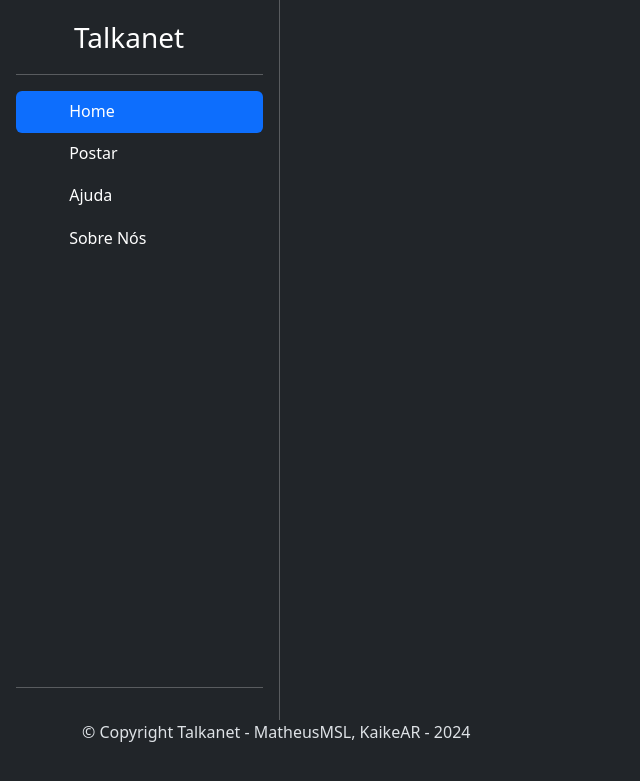
After one commit to Teteu3511/Talkanet, a PHP site: page /index.php in a window 1280 px wide. The commit adds this page. Shown: the top 781 px of the page, without its empty margins (0-640 px from the left). Run offline with PHP 8.4, Linux system fonts and the light colour scheme.

Commit message:
Commiting changes

```diff
--- a/config/connection.php
+++ b/config/connection.php
@@ -1,7 +1,7 @@
 <?php
 
     $host = "localhost";
-    $dbname = "agenda";
+    $dbname = "tcc-talkanet";
     $user = "root";
     $pass = "";
 
--- a/css/style.css
+++ b/css/style.css
@@ -1,58 +1,19 @@
-* {
-    box-sizing: border-box;
-    font-family: -apple-system, BlinkMacSystemFont, "segoe ui", roboto, oxygen, ubuntu, cantarell, "fira sans", "droid sans", "helvetica neue", Arial, sans-serif;
-    font-size: 16px;
+.wrapper {
+
+
+
 }
-body {
-    background-color: #435165;
+
+#sidebar {
+
+    height: 90vh;
+    border-right: 1px solid rgb(89, 92, 95);
+    grid-area: sidebar;
+
 }
-.login {
-    width: 400px;
-    background-color: #ffffff;
-    box-shadow: 0 0 9px 0 rgba(0, 0, 0, 0.3);
-    margin: 100px auto;
+
+.nav-link:hover {
+
+    background-color: rgb(67, 69, 70);
+
 }
-.login h1 {
-    text-align: center;
-    color: #5b6574;
-    font-size: 24px;
-    padding: 20px 0 20px 0;
-    border-bottom: 1px solid #dee0e4;
-}
-.login form {
-    display: flex;
-    flex-wrap: wrap;
-    justify-content: center;
-    padding-top: 20px;
-}
-.login form label {
-    display: flex;
-    justify-content: center;
-    align-items: center;
-    width: 50px;
-    height: 50px;
-    background-color: #3274d6;
-    color: #ffffff;
-}
-.login form input[type="password"], .login form input[type="text"] {
-    width: 310px;
-    height: 50px;
-    border: 1px solid #dee0e4;
-    margin-bottom: 20px;
-    padding: 0 15px;
-}
-.login form input[type="submit"] {
-    width: 100%;
-    padding: 15px;
-   margin-top: 20px;
-    background-color: #3274d6;
-    border: 0;
-    cursor: pointer;
-    font-weight: bold;
-    color: #ffffff;
-    transition: background-color 0.2s;
-}
-.login form input[type="submit"]:hover {
-  background-color: #2868c7;
-    transition: background-color 0.2s;
-}
--- /dev/null
+++ b/index.php
@@ -0,0 +1,11 @@
+<?php
+
+    include_once("templates/sidebar.php");
+
+?>
+
+<?php
+
+    include_once("templates/footer.php");
+
+?>
--- /dev/null
+++ b/templates/footer.php
@@ -0,0 +1,14 @@
+
+
+<div class="footer-container">
+    <footer id="footer">
+        <div class="container">
+            <span id="footer-content">&copy; Copyright Talkanet - MatheusMSL, KaikeAR - 2024</span>
+        </div>
+    </footer>
+</div>
+</section>
+
+</body>
+
+</html>
--- /dev/null
+++ b/templates/sidebar.php
@@ -0,0 +1,58 @@
+<?php
+
+	include_once("config/url.php");
+
+?>
+
+<!DOCTYPE html>
+<html lang="pt-BR" data-bs-theme="dark">
+
+	<head>
+
+		<meta charset="utf-8">
+        <meta name="viewport" content="width=device-width, initial-scale=1.0">
+		<title>Talkanet</title>
+        <link rel="stylesheet" href="css/reset.css">
+		<link rel="stylesheet" href="css/style.css">
+        <link href="https://cdn.jsdelivr.net/npm/bootstrap@5.3.3/dist/css/bootstrap.min.css" rel="stylesheet" integrity="sha384-QWTKZyjpPEjISv5WaRU9OFeRpok6YctnYmDr5pNlyT2bRjXh0JMhjY6hW+ALEwIH" crossorigin="anonymous">
+        <link rel="stylesheet" href="https://cdnjs.cloudflare.com/ajax/libs/font-awesome/6.7.1/css/all.min.css" integrity="sha512-5Hs3dF2AEPkpNAR7UiOHba+lRSJNeM2ECkwxUIxC1Q/FLycGTbNapWXB4tP889k5T5Ju8fs4b1P5z/iB4nMfSQ==" crossorigin="anonymous" referrerpolicy="no-referrer" />
+
+	</head>
+
+	<body>
+
+		<section class="wrapper">
+			<div class="d-flex flex-column flex-shrink-0 p-3 text-bg-dark" style="width: 280px;" id="sidebar">
+				<a href="index.html" class="d-flex align-items-center mb-3 mb-md-0 me-md-auto text-white text-decoration-none">
+				<svg class="bi pe-none me-2" width="50" height="42"><use xlink:href="#bootstrap"></use></svg>
+				<span class="fs-3" id="sidebar-header">Talkanet</span>
+				</a>
+				<hr>
+				<ul class="nav nav-pills flex-column mb-auto">
+				<li class="nav-item" id="home">
+					<a href="index.html" class="nav-link active" aria-current="page">
+					<svg class="bi pe-none me-2" width="25" height="25"><use xlink:href="#home"></use></svg>
+					Home
+					</a>
+				</li>
+				<li>
+					<a href="sdjidsjk.html" class="nav-link text-white">
+					<svg class="bi pe-none me-2" width="25" height="25"><use xlink:href="#speedometer2"></use></svg>
+					Postar
+					</a>
+				</li>
+				<li>
+					<a href="#" class="nav-link text-white">
+					<svg class="bi pe-none me-2" width="25" height="25"><use xlink:href="#table"></use></svg>
+					Ajuda
+					</a>
+				</li>
+				<li>
+					<a href="#" class="nav-link text-white">
+					<svg class="bi pe-none me-2" width="25" height="25"><use xlink:href="#grid"></use></svg>
+					Sobre Nós
+					</a>
+				</li>
+				</ul>
+				<hr>
+			</div>
```
Also changed, not shown: config/process.php (added, +15 -0 lines), index.html (deleted, +0 -22 lines).
